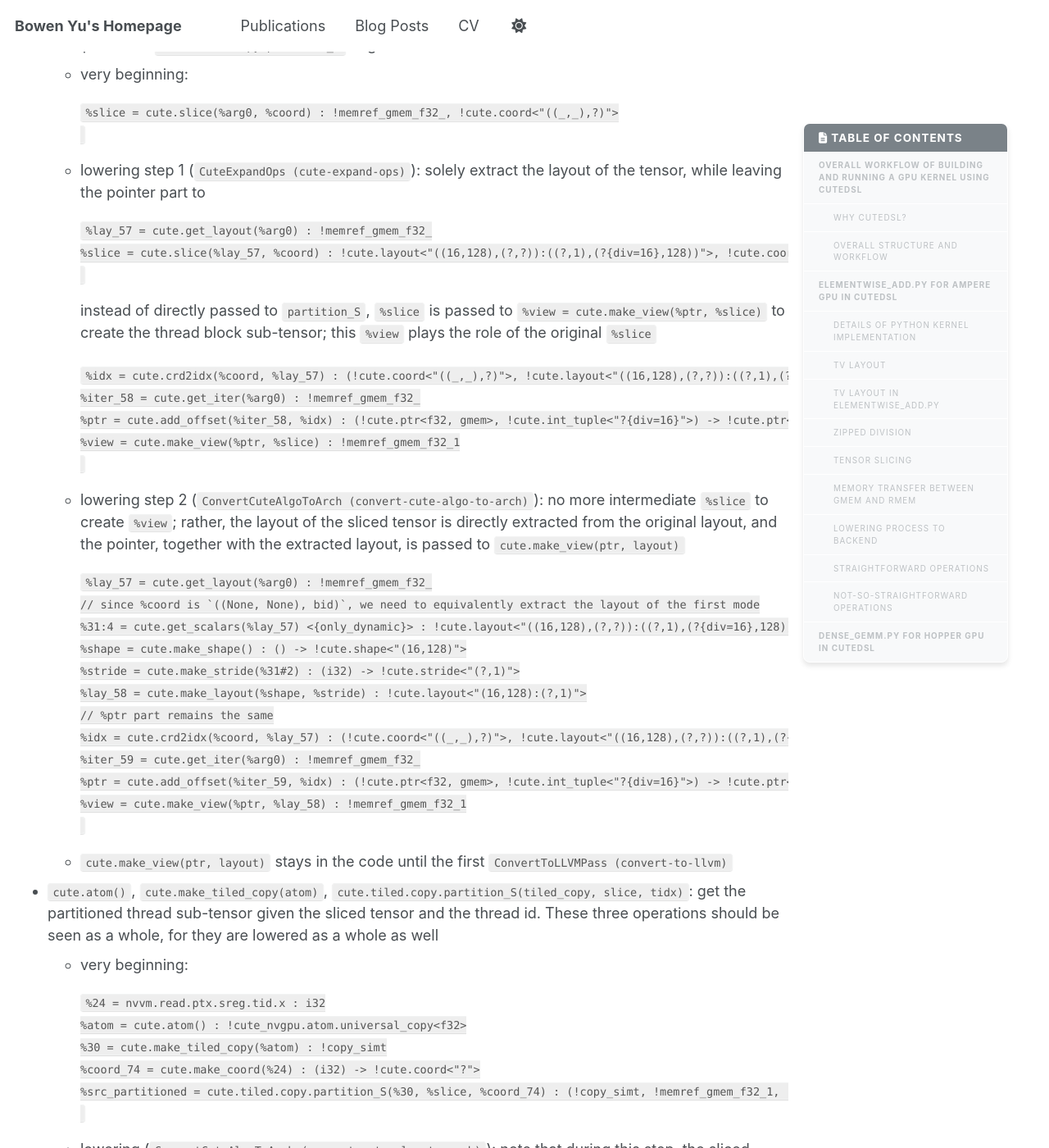
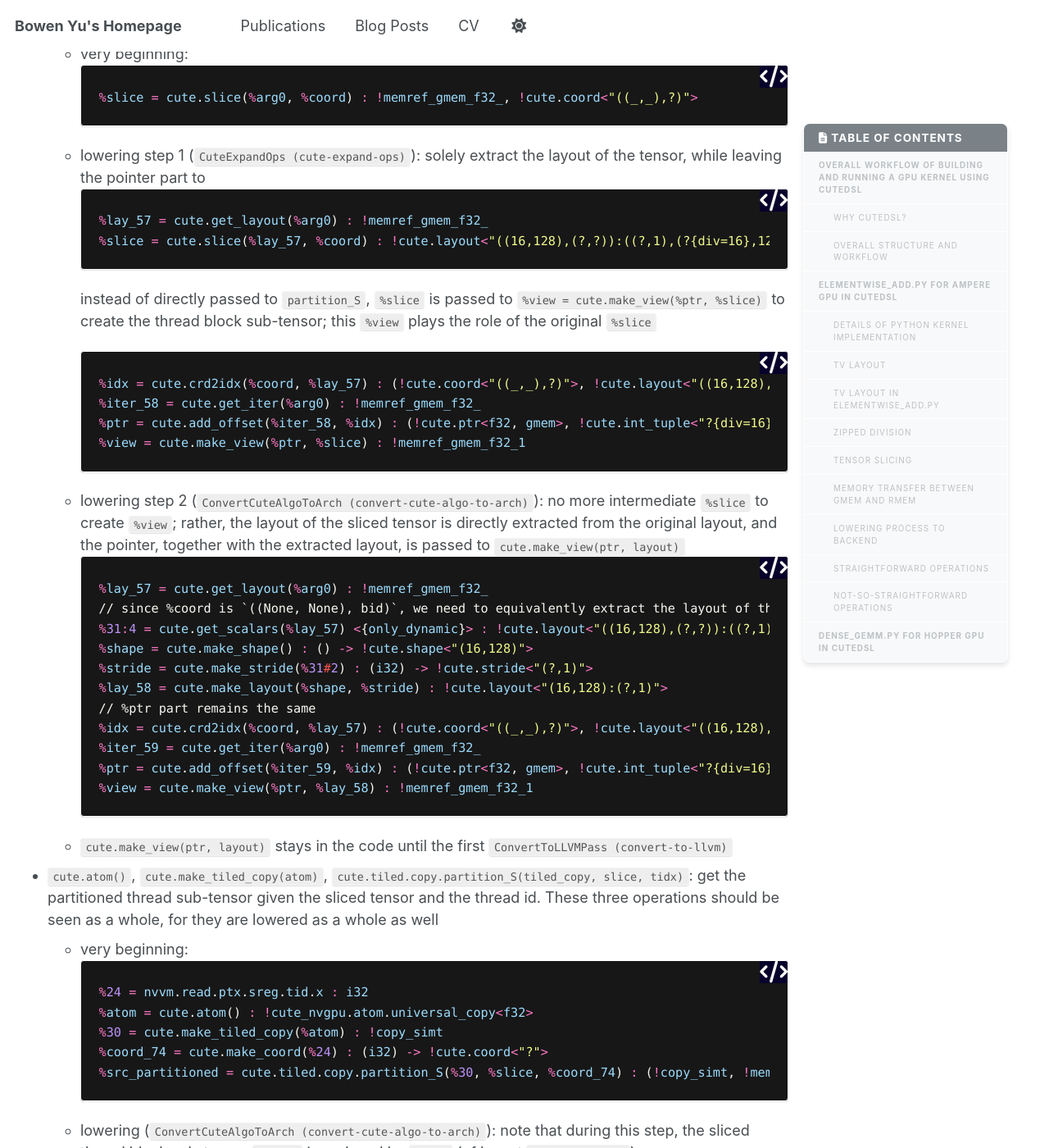
Before and after one commit to bowenyu066/bowenyu066.github.io, a Jekyll site: the page built from _posts/2025-07-14-cutedsl-notes.md, in a window 1280 px wide and 1400 px high, scrolled down 13937 px. Shown: the whole window at 82% size. Built offline with Jekyll 4.4.1, drawn with Linux system fonts in a browser that asks for light colours; comment, search, counter and statistics services are not loaded; some of the changed text lies outside the part shown.

Commit message:
[Bug Fix] fix mlir display error

````diff
--- a/_posts/2025-07-14-cutedsl-notes.md
+++ b/_posts/2025-07-14-cutedsl-notes.md
@@ -333,7 +333,7 @@ Straightforward operations are mostly direct extraction or combination of the nu
 
 We can take `cute.get_shape(layout)` as an example to see its translation to llvm IR. The original code is:
 
-```mlir
+```cpp
 
 // !memref_gmem_f32_2 = !cute.memref<f32, gmem, "((1,(4,4)),1,1):((0,(1,?)),0,0)">
 %lay_19 = cute.get_layout(%arg2) : !memref_gmem_f32_2
@@ -342,7 +342,7 @@ We can take `cute.get_shape(layout)` as an example to see its translation to llv
 
 After the first `ConvertToLLVMPass (convert-to-llvm)`, it is lowered to:
 
-```mlir
+```cpp
 
 // Layout %lay_19
 %124 = llvm.extractvalue %arg2[0] : !llvm.struct<(ptr<1>, struct<(struct<(i32, i32)>, i32)>)>
@@ -357,23 +357,27 @@ Not-so-straightforward operations are those that require step-by-step lowering p
 
 - `cute.slice(tensor, coord)`, of type `!memref_gmem_f32_1 = !cute.memref<f32, gmem, "(16,128):(?,1)">`: get the sliced tensor (thread block sub-tensor) given the original tensor and the coordinate. The sliced tensor was then passed to `cute.tiled.copy.partition_S` to get the thread sub-tensor.
   - very beginning:
-    ```mlir
+    ```cpp
+
     %slice = cute.slice(%arg0, %coord) : !memref_gmem_f32_, !cute.coord<"((_,_),?)">
     ```
   - lowering step 1 (`CuteExpandOps (cute-expand-ops)`): solely extract the layout of the tensor, while leaving the pointer part to
-    ```mlir
+    ```cpp
+
     %lay_57 = cute.get_layout(%arg0) : !memref_gmem_f32_
     %slice = cute.slice(%lay_57, %coord) : !cute.layout<"((16,128),(?,?)):((?,1),(?{div=16},128))">, !cute.coord<"((_,_),?)">
     ```
     instead of directly passed to `partition_S`, `%slice` is passed to `%view = cute.make_view(%ptr, %slice)` to create the thread block sub-tensor; this `%view` plays the role of the original `%slice`
-    ```mlir
+    ```cpp
+
     %idx = cute.crd2idx(%coord, %lay_57) : (!cute.coord<"((_,_),?)">, !cute.layout<"((16,128),(?,?)):((?,1),(?{div=16},128))">) -> !cute.int_tuple<"?{div=16}"> // offset
     %iter_58 = cute.get_iter(%arg0) : !memref_gmem_f32_
     %ptr = cute.add_offset(%iter_58, %idx) : (!cute.ptr<f32, gmem>, !cute.int_tuple<"?{div=16}">) -> !cute.ptr<f32, gmem>
     %view = cute.make_view(%ptr, %slice) : !memref_gmem_f32_1
     ```
   - lowering step 2 (`ConvertCuteAlgoToArch (convert-cute-algo-to-arch)`): no more intermediate `%slice` to create `%view`; rather, the layout of the sliced tensor is directly extracted from the original layout, and the pointer, together with the extracted layout, is passed to `cute.make_view(ptr, layout)`
-    ```mlir
+    ```cpp
+
     %lay_57 = cute.get_layout(%arg0) : !memref_gmem_f32_
     // since %coord is `((None, None), bid)`, we need to equivalently extract the layout of the first mode
     %31:4 = cute.get_scalars(%lay_57) <{only_dynamic}> : !cute.layout<"((16,128),(?,?)):((?,1),(?{div=16},128))">
@@ -389,7 +393,8 @@ Not-so-straightforward operations are those that require step-by-step lowering p
   - `cute.make_view(ptr, layout)` stays in the code until the first `ConvertToLLVMPass (convert-to-llvm)`
 - `cute.atom()`, `cute.make_tiled_copy(atom)`, `cute.tiled.copy.partition_S(tiled_copy, slice, tidx)`: get the partitioned thread sub-tensor given the sliced tensor and the thread id. These three operations should be seen as a whole, for they are lowered as a whole as well
   - very beginning:
-    ```mlir
+    ```cpp
+
     %24 = nvvm.read.ptx.sreg.tid.x : i32
     %atom = cute.atom() : !cute_nvgpu.atom.universal_copy<f32>
     %30 = cute.make_tiled_copy(%atom) : !copy_simt
@@ -397,7 +402,8 @@ Not-so-straightforward operations are those that require step-by-step lowering p
     %src_partitioned = cute.tiled.copy.partition_S(%30, %slice, %coord_74) : (!copy_simt, !memref_gmem_f32_1, !cute.coord<"?">) -> !memref_gmem_f32_2
     ```
   - lowering (`ConvertCuteAlgoToArch (convert-cute-algo-to-arch)`): note that during this step, the sliced thread block sub-tensor `%slice` is replaced by `%view` (of layout `(16,128):(?,1)`)
-    ```mlir
+    ```cpp
+
     %24 = nvvm.read.ptx.sreg.tid.x : i32
     // preparation
     %iter_95 = cute.get_iter(%view) : !memref_gmem_f32_1
````
